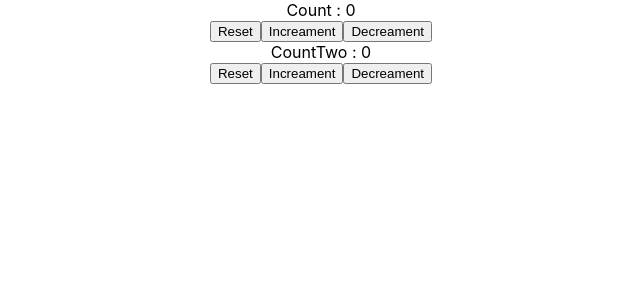
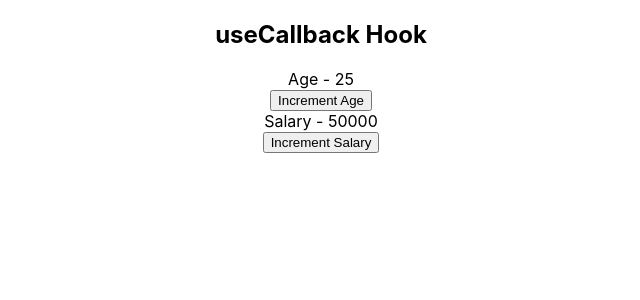
Before and after one commit to SumitYadav131/ReactApp, a React (Create React App) app: page / in a window 1280 px wide. Shown: the top 300 px of the page, without its empty margins (319-959 px from the left). Built offline with nearby package versions, Linux system fonts and the light colour scheme.

Commit message:
useCallback hook

```diff
--- a/src/App.js
+++ b/src/App.js
@@ -28,6 +28,7 @@
 import CounterOne from './hookcomponents/CounterOne';
 import CounterTwo from './hookcomponents/CounterTwo';
 import CounterThree from './hookcomponents/CounterThree';
+import ParentComponent from './hookcomponents/ParentComponent';
 
 export const UserContext = React.createContext()
 export const ChannelContext = React.createContext()
@@ -97,7 +98,9 @@
 
       {/* <CounterOne /> */}
       {/* <CounterTwo /> */}
-      <CounterThree />
+      {/* <CounterThree /> */}
+
+      <ParentComponent />
 
     </div>
   );
--- /dev/null
+++ b/src/hookcomponents/Button.js
@@ -0,0 +1,12 @@
+import React from 'react'
+
+function Button({ handleClick, children }) {
+  console.log('Rendering button - ', children)
+  return (
+    <button onClick={handleClick}>
+      {children}
+    </button>
+  )
+}
+
+export default React.memo(Button)
--- /dev/null
+++ b/src/hookcomponents/Count.js
@@ -0,0 +1,8 @@
+import React from 'react'
+
+function Count({ text, count }) {
+	console.log(`Rendering ${text}`)
+	return <div>{text} - {count}</div>
+}
+
+export default React.memo(Count)
--- /dev/null
+++ b/src/hookcomponents/ParentComponent.js
@@ -0,0 +1,29 @@
+import React, { useState, useCallback } from 'react'
+import Count from './Count'
+import Button from './Button'
+import Title from './Title'
+
+function ParentComponent() {
+	const [age, setAge] = useState(25)
+	const [salary, setSalary] = useState(50000)
+
+	const incrementAge = useCallback(() => {
+		setAge(age + 1)
+	}, [age])
+
+	const incrementSalary = useCallback(() => {
+		setSalary(salary + 1000)
+	}, [salary])
+
+	return (
+		<div>
+			<Title />
+			<Count text="Age" count={age} />
+			<Button handleClick={incrementAge}>Increment Age</Button>
+			<Count text="Salary" count={salary} />
+			<Button handleClick={incrementSalary}>Increment Salary</Button>
+		</div>
+	)
+}
+
+export default ParentComponent
--- /dev/null
+++ b/src/hookcomponents/Title.js
@@ -0,0 +1,12 @@
+import React from 'react'
+
+function Title() {
+  console.log('Rendering Title')
+  return (
+    <h2>
+      useCallback Hook
+    </h2>
+  )
+}
+
+export default React.memo(Title)
```
